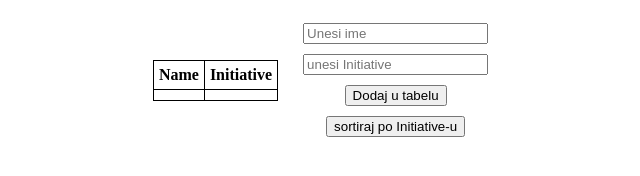
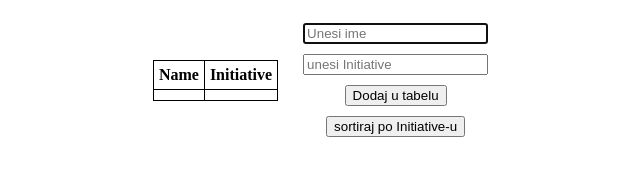
Before and after one commit to JakovDisic8/Combat_Table, a plain HTML site: page kucni rad 2/index.html in a window 1280 px wide. Both pictures are taken after a click on the button "Dodaj u tabelu". Shown: the whole page, without its empty margins (317-957 px from the left). Drawn offline with Linux system fonts and the light colour scheme.

Commit message:
commit 2
on add btn return focus on first input

```diff
--- a/kucni rad 2/js.js
+++ b/kucni rad 2/js.js
@@ -13,7 +13,9 @@ btn.addEventListener("click", ispisiPodatke);
 btnSort.addEventListener(`click`, sortiraj);
 
 //Funcije rad
-function ispisiPodatke() {
+function ispisiPodatke(e) {
+  e.preventDefault();
+  ime.focus();
   let vrednostImena = ime.value;
   let vrednostBroja = broj.value;
   ispis.innerHTML += `<tr class="row">
```
Also changed, not shown: kucni rad 2/index.html (line endings or trailing spaces).
